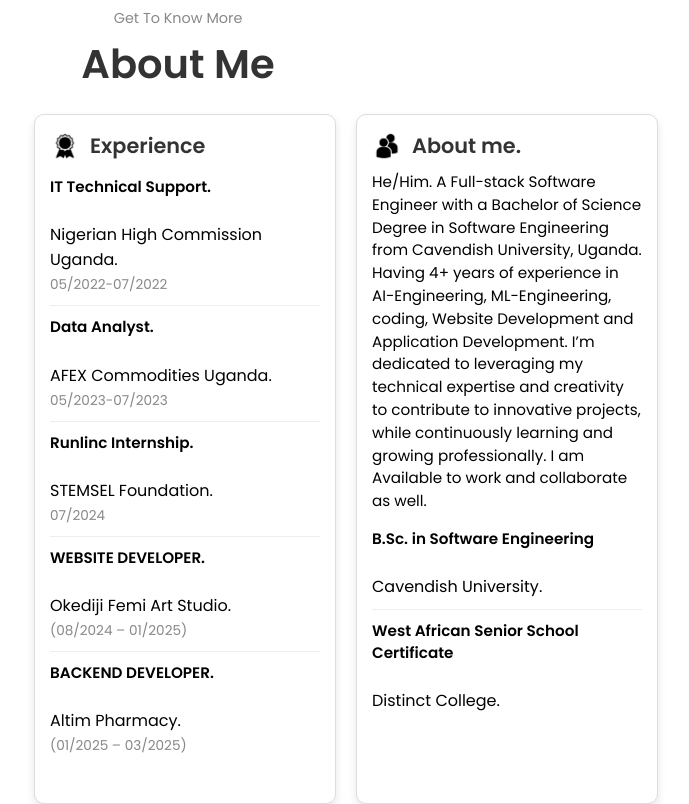
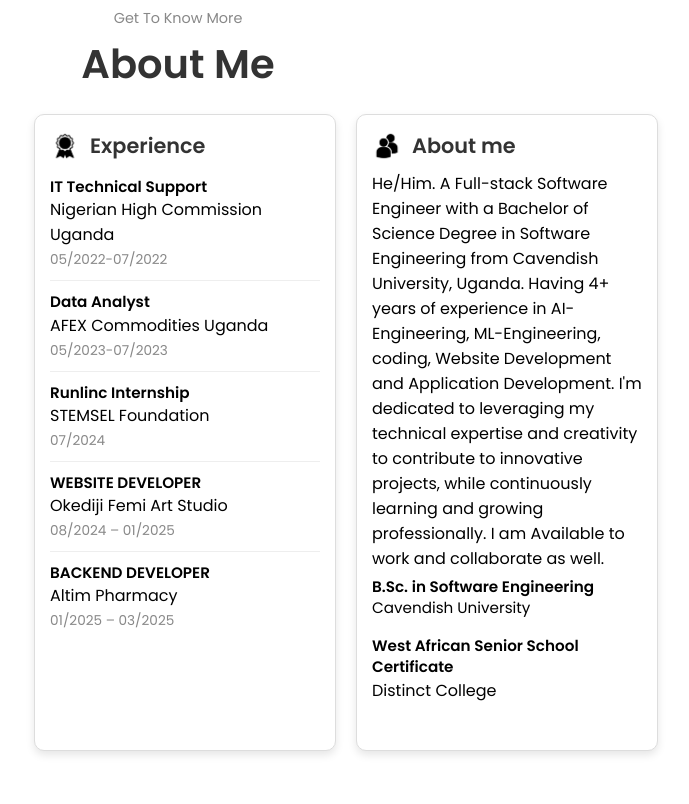
Before and after one commit to timilehin07/Afolayan-Tim-Portfolio, a plain HTML site: page index.html in a window 1280 px wide. Shown: the part 920-1724 px from the top of the page, 462-1151 px from the left. Drawn offline with Linux system fonts and the light colour scheme.

Commit message:
Update index.html

```diff
--- a/index.html
+++ b/index.html
@@ -122,47 +122,53 @@
             <img src="./assets/experience.png" alt="Experience icon" class="about__icon" />
             <h3>Experience</h3>
           </div>
-          <!-- Job Titles Below the Icon and Heading -->
           <ul class="about__experience-list">
-            <li class="koro">
-              <strong>IT Technical Support.</strong><br/>Nigerian High Commission Uganda.<br/>
+            <li>
+              <strong>IT Technical Support</strong>
+              <span>Nigerian High Commission Uganda</span>
               <span class="about__duration">05/2022-07/2022</span>
             </li>
             <li>
-              <strong>Data Analyst.</strong><br/>AFEX Commodities Uganda.<br/>
+              <strong>Data Analyst</strong>
+              <span>AFEX Commodities Uganda</span>
               <span class="about__duration">05/2023-07/2023</span>
             </li>
             <li>
-              <strong>Runlinc Internship.</strong><br/>STEMSEL Foundation.<br/>
+              <strong>Runlinc Internship</strong>
+              <span>STEMSEL Foundation</span>
               <span class="about__duration">07/2024</span>
             </li>
             <li>
-              <strong>WEBSITE DEVELOPER.</strong><br/>Okediji Femi Art Studio.<br/>
-              <span class="about__duration">(08/2024 – 01/2025)</span>
+              <strong>WEBSITE DEVELOPER</strong>
+              <span>Okediji Femi Art Studio</span>
+              <span class="about__duration">08/2024 – 01/2025</span>
             </li>
             <li>
-              <strong>BACKEND DEVELOPER.</strong><br/>Altim Pharmacy.<br/>
-              <span class="about__duration">(01/2025 – 03/2025)</span>
+              <strong>BACKEND DEVELOPER</strong>
+              <span>Altim Pharmacy</span>
+              <span class="about__duration">01/2025 – 03/2025</span>
             </li>
           </ul>
         </div>
-        <!-- Education Box -->
+        <!-- About Me Box -->
         <div class="about__details-container-box">
           <div class="about__heading-with-icon">
             <img src="./assets/education.png" alt="Education icon" class="about__icon" />
-            <h3>About me.</h3>
+            <h3>About me</h3>
+          </div>
+          <div class="about__me-text">
+            He/Him. A Full-stack Software Engineer with a Bachelor of Science Degree in Software Engineering from Cavendish University, Uganda. Having 4+ years of experience in AI-Engineering, ML-Engineering, coding, Website Development and Application Development.
+            I'm dedicated to leveraging my technical expertise and creativity to contribute to innovative projects, while continuously learning and growing professionally.
+            I am Available to work and collaborate as well.
           </div>
           <ul class="about__education-list">
-             <li>He/Him. A Full-stack Software Engineer with a Bachelor of Science Degree in Software Engineering from Cavendish University, Uganda. Having 4+ years of experience in AI-Engineering, ML-Engineering, coding, Website Development and Application Development.
-              I’m dedicated to leveraging my technical expertise and creativity to contribute to innovative projects, while continuously learning and growing professionally.
-              I am Available to work and collaborate as well.</li>
             <li>
-              <strong>B.Sc. in Software Engineering</strong><br/>
-              Cavendish University.
+              <strong>B.Sc. in Software Engineering</strong>
+              <span>Cavendish University</span>
             </li>
             <li>
-              <strong>West African Senior School Certificate</strong><br/>
-              Distinct College.
+              <strong>West African Senior School Certificate</strong>
+              <span>Distinct College</span>
             </li>
           </ul>
         </div>
```
